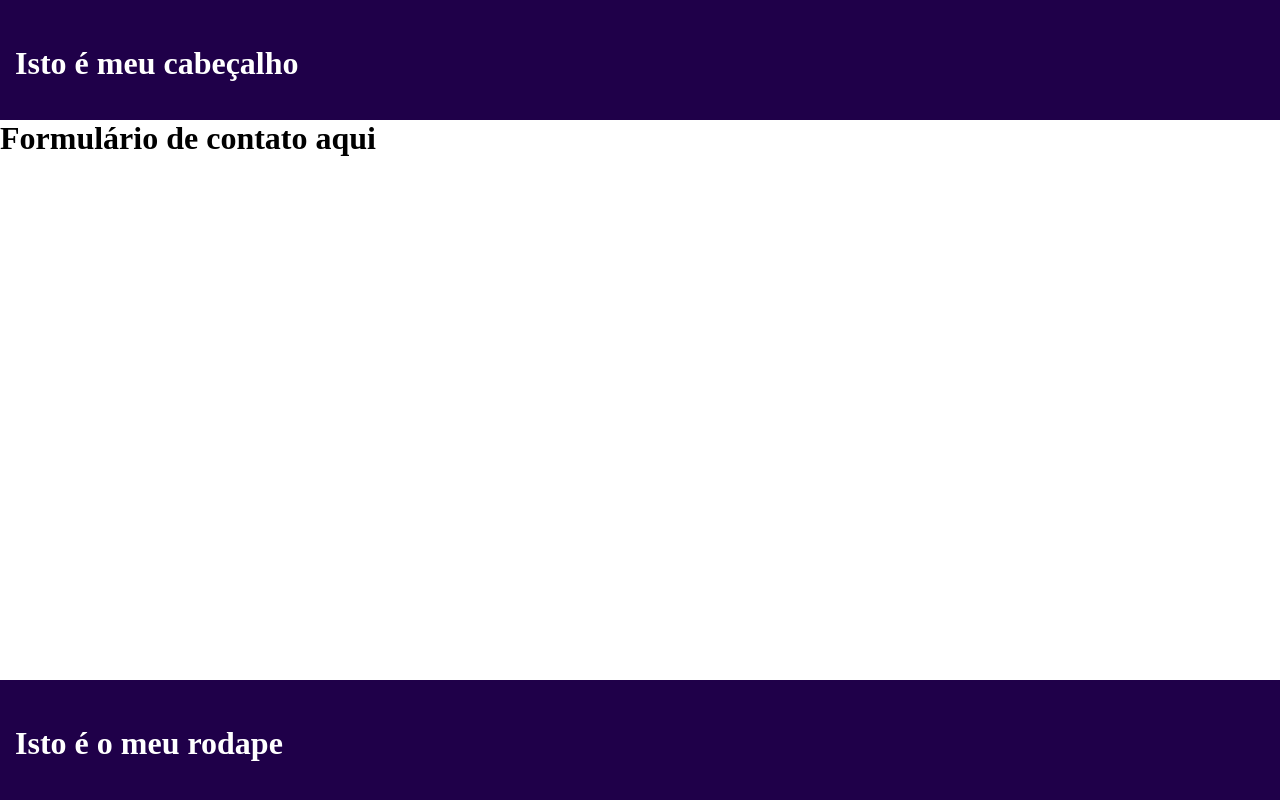
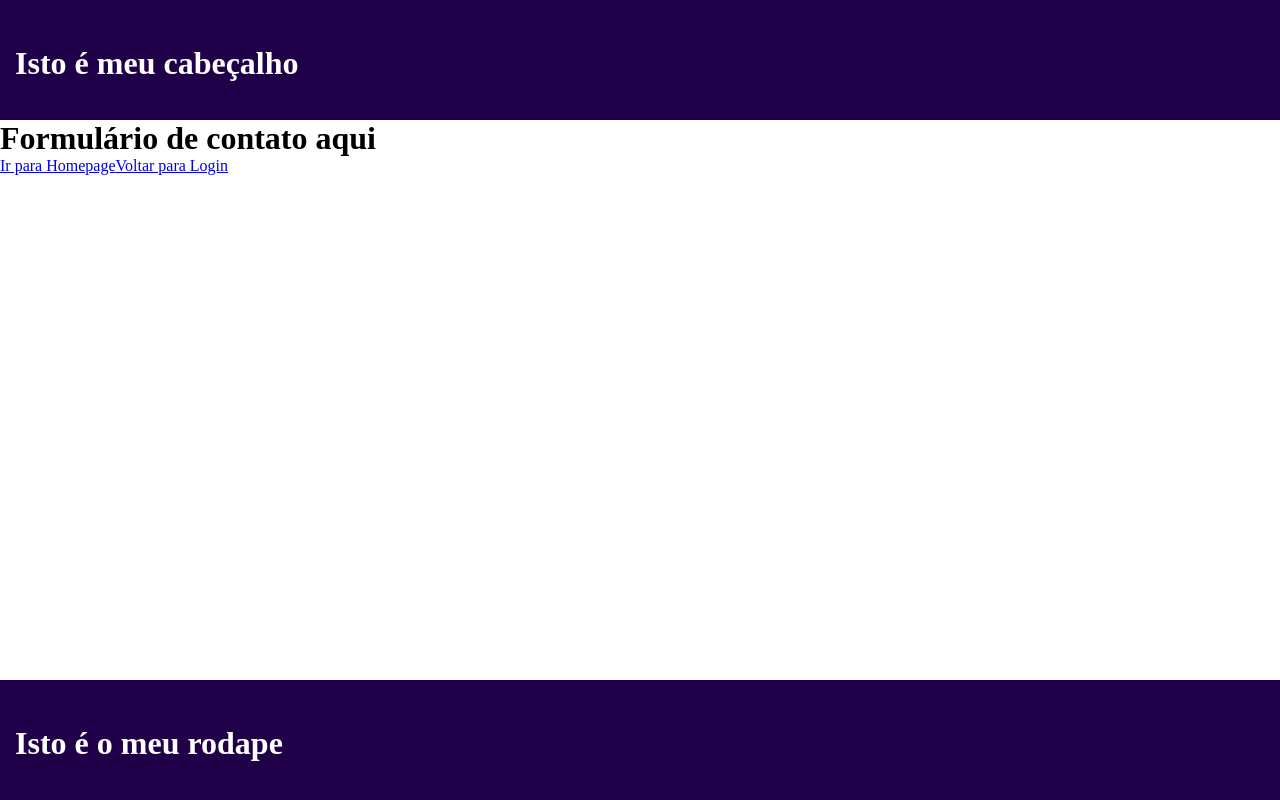
Before and after one commit to viniciuscaol/projeto-final-scdocker, a React (Vite) app: page /contato in a window 1280 px wide. Built offline with nearby package versions, Linux system fonts and the light colour scheme.

Commit message:
Links para as paginas

```diff
--- a/src/pages/Contato/contato.jsx
+++ b/src/pages/Contato/contato.jsx
@@ -1,3 +1,5 @@
+import { Link } from 'react-router-dom'
+
 import Cabecalho from '../../components/Cabecalho/cabecalho'
 import Rodape from '../../components/Rodape/rodape'
 function Contato () {
@@ -6,6 +8,8 @@
             <Cabecalho />
             <div className="conteudo">
                 <h1>Formulário de contato aqui</h1>
+                <Link to={"/homepage"}>Ir para Homepage</Link>
+                <Link to={"/"}>Voltar para Login</Link>
             </div>
             <Rodape />
         </>
--- a/src/pages/Homepage/homepage.jsx
+++ b/src/pages/Homepage/homepage.jsx
@@ -1,3 +1,5 @@
+import { Link } from 'react-router-dom'
+
 import Cabecalho from '../../components/Cabecalho/cabecalho'
 import Rodape from '../../components/Rodape/rodape'
 function Homepage() {
@@ -6,6 +8,8 @@
             <Cabecalho />
             <div className="conteudo">
                 <h1>Bem vindo a Casa de eventos!</h1>
+                <Link to="/contato">Ir para Contato</Link>
+                <Link to="/">Voltar para Login</Link>
             </div>
             <Rodape />
         </>
--- a/src/pages/Login/login.jsx
+++ b/src/pages/Login/login.jsx
@@ -1,7 +1,9 @@
+import { Link } from 'react-router-dom'
 function Login() {
     return (
         <div className="login">
             <h1>Formulário de login aqui</h1>
+            <Link to="/homepage">Ir para Homepage</Link>
         </div>
     )
 }
```
